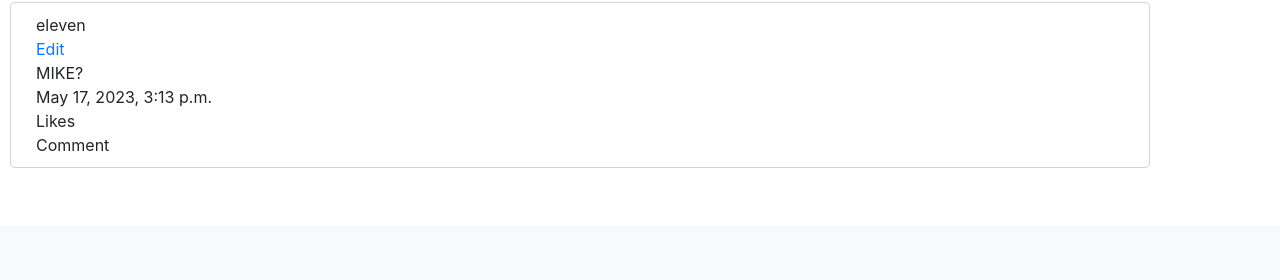
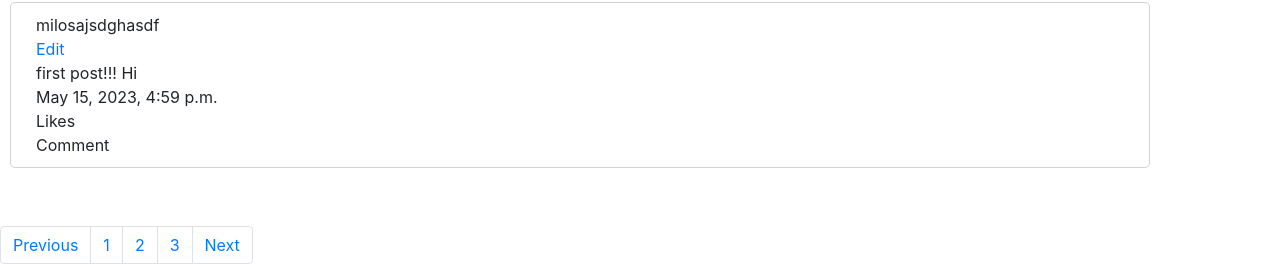
Before and after one commit to milos0004/CS50, a Django app: page / in a window 1280 px wide. Shown: the part 2680-2960 px from the top of the page. Before the commit the page ends 2848 px from the top, so only its background shows below. Run offline with Django 3.2, Linux system fonts and the light colour scheme; data comes from the database, SQL or seed files in the repository; both versions use the stored data as it was after the commit; some libraries are stand-ins or nearby versions.

Commit message:
started implementing new functionality for pagination, not working yet - may need to use javascript instead

```diff
--- a/project4/network/templates/network/index.html
+++ b/project4/network/templates/network/index.html
@@ -20,4 +20,5 @@
     </div>
 
     {% include "network/postLayout.html" %}
+    {% include "network/pagination.html" %}
 {% endblock %}
--- /dev/null
+++ b/project4/network/templates/network/pagination.html
@@ -0,0 +1,15 @@
+<nav aria-label="Page navigation example">
+    <ul class="pagination">
+        <li class="page-item"><a class="page-link" href="#">Previous</a></li>
+        {% for i in p %}
+            {% if i.number == page %}
+                <li class="page-item active" aria-current="page">
+                    <a class="page-link" href="{% url 'index' page %}">{{i.number}} <span class="sr-only">(current)</span></a>
+                </li>
+            {% else %}
+                <li class="page-item"><a class="page-link" href="{% url 'index' page %}">{{i.number}}</a></li>
+            {% endif %}
+        {% endfor %}
+        <li class="page-item"><a class="page-link" href="#">Next</a></li>
+    </ul>
+  </nav>
--- /dev/null
+++ b/project4/network/templates/network/paginationLayout.html
@@ -0,0 +1 @@
+for p in
--- a/project4/network/urls.py
+++ b/project4/network/urls.py
@@ -6,6 +6,7 @@ from . import views
 urlpatterns = [
 
     path("", views.index, name="index"),
+    path("/<int:page>", views.page, name="page"),
     path("following", views.following, name="following"),
     path("profile", views.profile, name="profile"),
     path("login", views.login_view, name="login"),
--- a/project4/network/views.py
+++ b/project4/network/views.py
@@ -3,6 +3,7 @@ from django.db import IntegrityError
 from django.http import HttpResponse, HttpResponseRedirect
 from django.shortcuts import render
 from django.urls import reverse
+from django.core.paginator import Paginator
 
 from .models import *
 from datetime import datetime
@@ -15,8 +16,10 @@ def index(request):
         return HttpResponseRedirect(reverse("index"))
     else:
         posts = Post.objects.all()
-        return render(request, "network/index.html", {"posts":posts})
+        posts = posts[::-1]
+        p = Paginator(posts,5)
 
+        return render(request, "network/index.html", {"posts":posts,"p":p,"pageno":1})
 def profile(request):
     posts = Post.objects.filter(creator=request.user)
     #filter out all posts created by user logged in
@@ -38,7 +41,9 @@ def following(request):
         posts+= Post.objects.filter(creator=f.follows)
     return render(request, "network/following.html",{"posts":posts,"following":following})
 
-
+def page(request):
+    page = request.GET.get('page')
+    return render(request, "network/index.html", {"posts":posts,"p":p,"pageno":page})
 
 def login_view(request):
     if request.method == "POST":
```
Also changed, not shown: project4/db.sqlite3.
